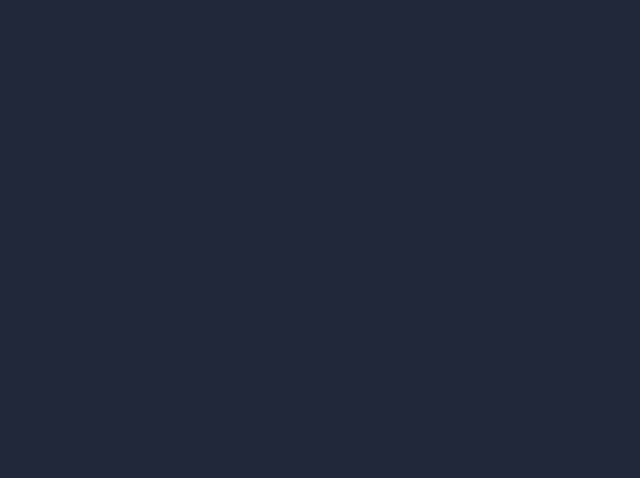
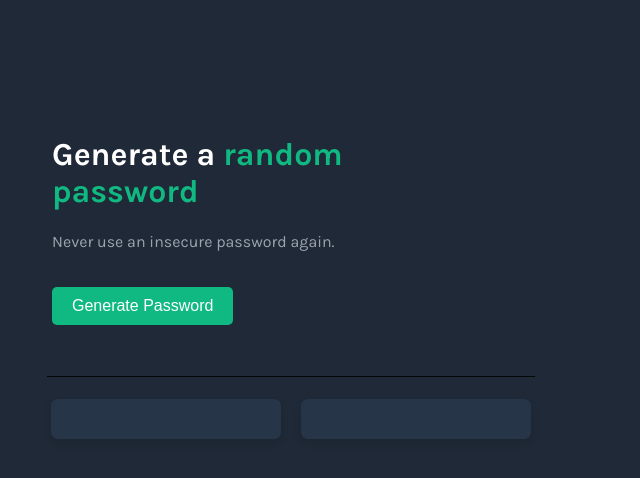
Before and after one commit to dopeybuilds/password-generator, a plain HTML site: page index.html in a window 1280 px wide. Shown: the whole page, without its empty margins (0-640 px from the left). Drawn offline with Linux system fonts and the light colour scheme; a web font is replaced by a local one.

Commit message:
Update index.html

```diff
--- a/index.html
+++ b/index.html
@@ -1,9 +1,31 @@
+<!DOCTYPE html>
 <html>
     <head>
         <link rel="stylesheet" href="index.css">
+        <link rel="preconnect" href="https://fonts.googleapis.com">
+<link rel="preconnect" href="https://fonts.gstatic.com" crossorigin>
+<link href="https://fonts.googleapis.com/css2?family=Elms+Sans:ital,wght@0,100..900;1,100..900&family=Happy+Monkey&family=Karla:ital,wght@0,200..800;1,200..800&family=Orbitron:wght@400..900&display=swap" rel="stylesheet">
     </head>
     <body>
-        <h1></h1>
         <script src="index.js"></script>
+        <div id="header">
+            <h1>Generate a <span class="highlight">random password</span></h1>
+                <div class="subheader">
+                    <p>Never use an insecure password again.</p>
+                </div>
+        </div>
+        <div class="button-container">
+            <button class="generate-btn" onclick="generatePasswords()">Generate Password</button>
+        </div>
+        <div class="seperator">
+            <p>_____________________________________________________________</p>
+        </div>
+        <div id="password-container">
+            <div class="password-box">
+                <p id="password1"></p>
+            </div>
+            <div class="password-box">
+                <p id="password2"></p>
+            </div>
     </body>
 </html>
```
